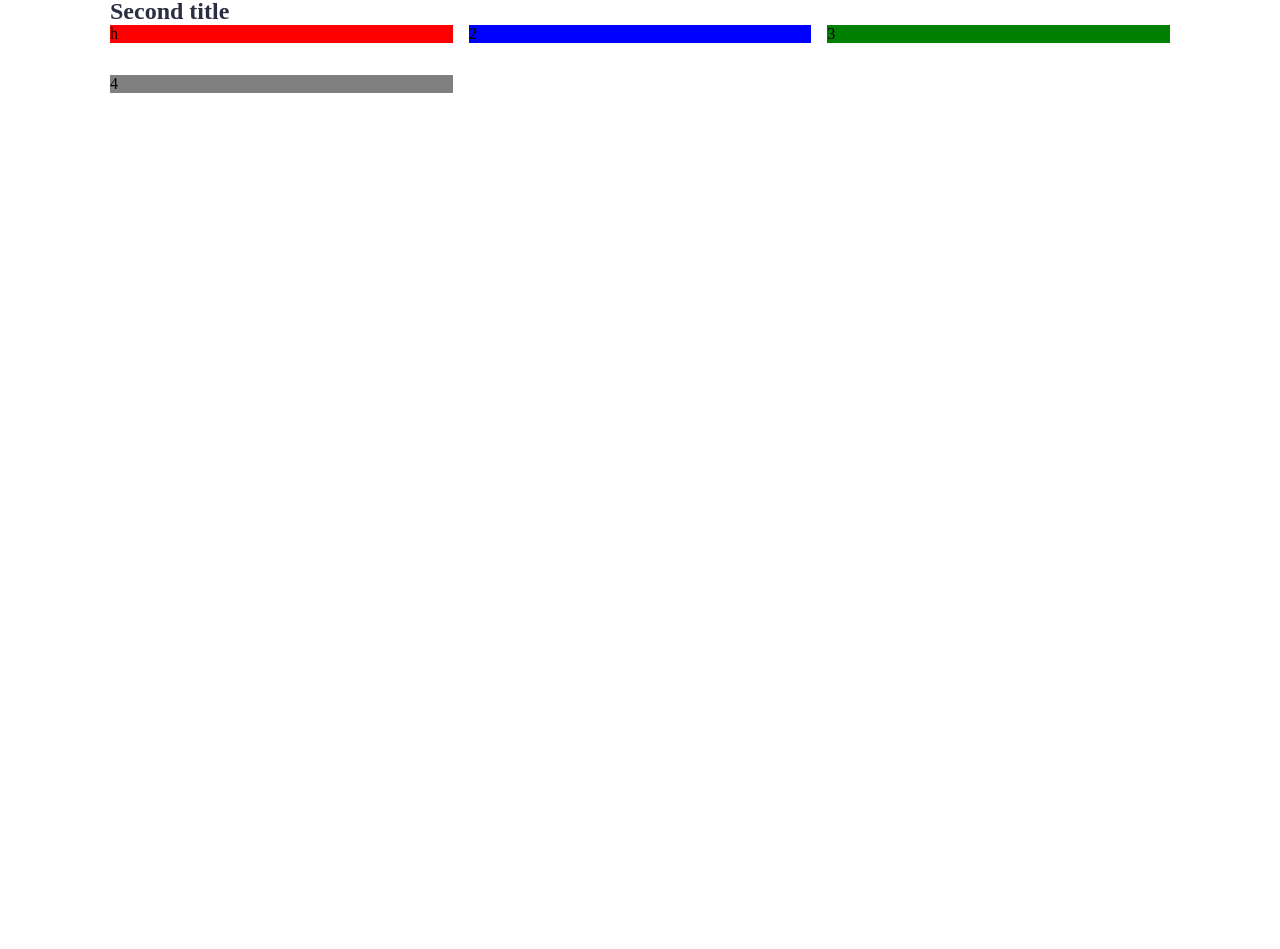
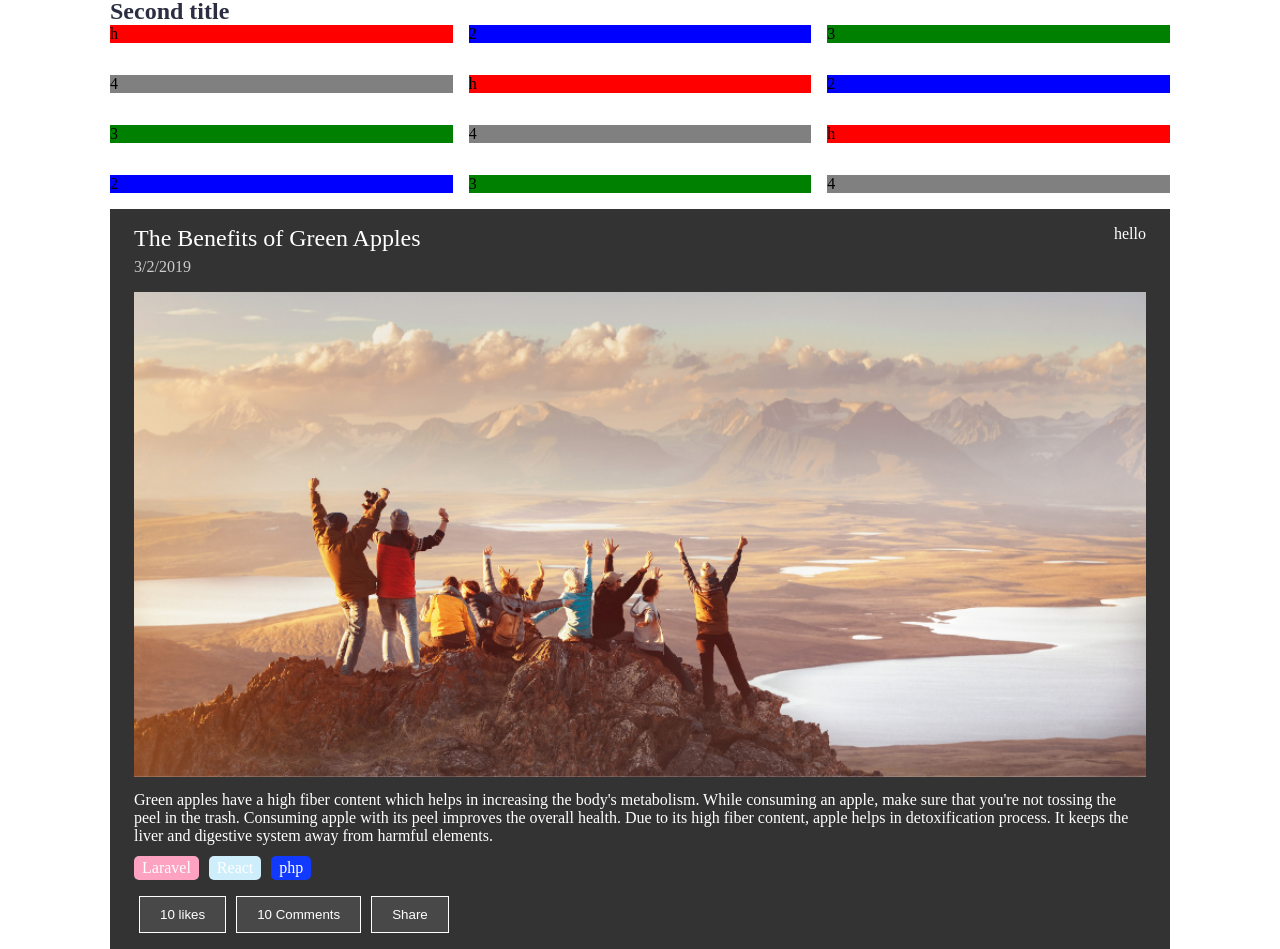
Before and after one commit to oubani/react-components, a React (Create React App) app: page / in a window 1280 px wide. Shown: the part 160-1109 px from the top of the page. Before the commit the page ends 800 px from the top, so only its background shows below. Built offline with nearby package versions, Linux system fonts and the light colour scheme; the HTML template or start-up script is replaced by a standard one.

Commit message:
Build Cart Component

```diff
--- a/src/App.js
+++ b/src/App.js
@@ -1,11 +1,12 @@
-import React, { useState } from 'react';
+import React from 'react';
 import { Navbar } from './components';
 import { Container, GlobalStyle } from './GlobalStyles';
-import { theme } from './components/config/theme';
+// import { theme } from './components/config/theme';
 import { Headind, Title } from './components/shared/Headings';
 import { Wrapper } from './components/shared/Rows/Wrapper';
 import { BrowserRouter as Router, Switch, Route } from 'react-router-dom';
 import Home from './Pages/Home';
+import Card from './components/shared/Card/Card';
 
 export const App = () => {
   // const [mode, setMode] = useState(theme.dark);
@@ -25,7 +26,16 @@ export const App = () => {
             <div style={{ backgroundColor: 'blue' }}>2</div>
             <div style={{ backgroundColor: 'green' }}>3</div>
             <div style={{ backgroundColor: 'gray' }}>4</div>
+            <div style={{ backgroundColor: 'red' }}>h</div>
+            <div style={{ backgroundColor: 'blue' }}>2</div>
+            <div style={{ backgroundColor: 'green' }}>3</div>
+            <div style={{ backgroundColor: 'gray' }}>4</div>
+            <div style={{ backgroundColor: 'red' }}>h</div>
+            <div style={{ backgroundColor: 'blue' }}>2</div>
+            <div style={{ backgroundColor: 'green' }}>3</div>
+            <div style={{ backgroundColor: 'gray' }}>4</div>
           </Wrapper>
+          <Card />
         </Container>
       </Router>
     </>
--- /dev/null
+++ b/src/components/shared/Card/Card.js
@@ -0,0 +1,114 @@
+import styled from 'styled-components';
+
+const Card = (props) => {
+  const tags = [
+    { id: 1, name: 'Laravel', bg: '#fea2c2' },
+    { id: 2, name: 'React', bg: '#cfeefc' },
+    { id: 3, name: 'php', bg: '#123afe' },
+  ];
+
+  return (
+    <>
+      <div
+        style={{
+          backgroundColor: '#333',
+          marginTop: '1rem',
+          padding: '1rem 1.5rem',
+        }}
+      >
+        <CardHeader>
+          <CardTitle>The Benefits of Green Apples</CardTitle>
+          <CardOptions> hello </CardOptions>
+        </CardHeader>
+        <CardBody>
+          <Date>3/2/2019</Date>
+          <CardImage src='/images/trip.jpg' />
+          <Description>
+            Green apples have a high fiber content which helps in increasing the
+            body's metabolism. While consuming an apple, make sure that you're
+            not tossing the peel in the trash. Consuming apple with its peel
+            improves the overall health. Due to its high fiber content, apple
+            helps in detoxification process. It keeps the liver and digestive
+            system away from harmful elements.
+          </Description>
+          <TagsList>
+            {tags
+              ? tags.map((tag) => (
+                  <Tag key={tag.id} bg={tag.bg}>
+                    {tag.name}
+                  </Tag>
+                ))
+              : ''}
+          </TagsList>
+        </CardBody>
+        <CardFooter>
+          <ActionButton>10 likes</ActionButton>
+          <ActionButton>10 Comments</ActionButton>
+          <ActionButton>Share</ActionButton>
+        </CardFooter>
+      </div>
+    </>
+  );
+};
+
+export default Card;
+
+export const CardHeader = styled.div`
+  display: flex;
+  justify-content: space-between;
+`;
+
+export const CardBody = styled.div``;
+
+export const CardTitle = styled.h2`
+  color: #fff;
+  font-weight: 300;
+`;
+export const CardImage = styled.img`
+  width: 100%;
+  overflow: hidden;
+  margin: 10px 0px;
+`;
+export const CardOptions = styled.div`
+  color: #fff;
+`;
+export const Date = styled.div`
+  color: #ccc;
+  font-weight: 300;
+  margin: 6px 0;
+`;
+export const Description = styled.div`
+  color: #fff;
+  font-weight: 300;
+  height: 55px;
+  overflow-y: hidden;
+`;
+export const CardFooter = styled.div`
+  margin-top: 1rem;
+  display: flex;
+`;
+export const ActionButton = styled.button`
+  border: 1px solid #fff;
+  padding: 10px 20px;
+  margin: 0 5px;
+  color: #fff;
+  cursor: pointer;
+  background: rgba(155, 155, 155, 0.2);
+  outline: 0;
+  font-weight: 300;
+  :hover {
+    opacity: 0.8;
+  }
+`;
+export const TagsList = styled.div`
+  display: flex;
+`;
+export const Tag = styled.div`
+  padding: 3px 8px;
+  border: none;
+  border-radius: 5px;
+  margin-right: 10px;
+  margin-top: 10px;
+  background: ${(props) => (props.bg ? props.bg : '#fff')};
+  color: ${(props) => (props.color ? props.color : '#fff')};
+`;
--- a/src/components/shared/navbar/Navbar.elements.js
+++ b/src/components/shared/navbar/Navbar.elements.js
@@ -23,6 +23,7 @@ export const Logo = styled(Link)`
   justify-self: flex-start;
   cursor: pointer;
   color: #000;
+  text-decoration: none;
 `;
 
 export const MobileIcon = styled.div`
```
Also changed, not shown: public/images/trip.jpg (added), 1 other file (tests, documents, lock files or other folders).
